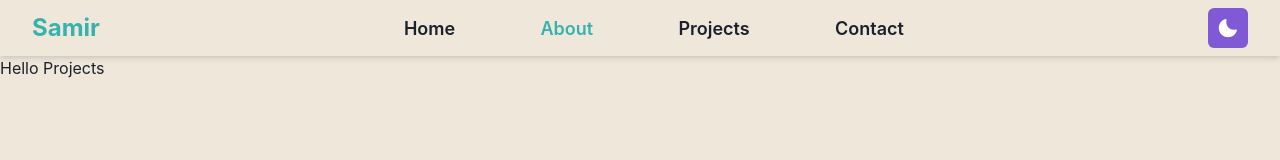
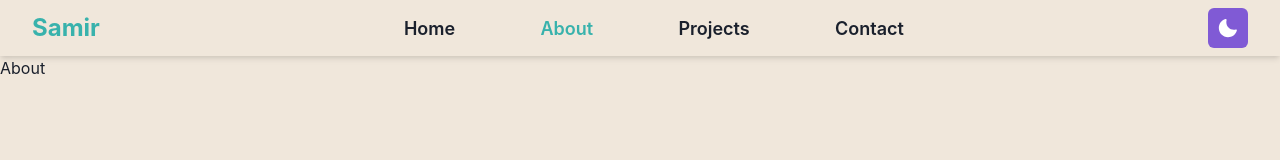
Before and after one commit to Samiroutlook/Navbar, a React (Vite) app: page /about in a window 1280 px wide. Shown: the top 160 px of the page. Built offline with nearby package versions, Linux system fonts and the light colour scheme.

Commit message:
add routs

```diff
--- a/src/Components/Pages/About.jsx
+++ b/src/Components/Pages/About.jsx
@@ -1,7 +1,7 @@
 import React from "react";
 
 function About() {
-  return <div>Hello Projects</div>;
+  return <div>About</div>;
 }
 
 export default About;
--- a/src/Components/Pages/Contact.jsx
+++ b/src/Components/Pages/Contact.jsx
@@ -1,7 +1,7 @@
 import React from "react";
 
 function Contact() {
-  return <div>Hello</div>;
+  return <div>Contact</div>;
 }
 
 export default Contact;
--- a/src/Components/Pages/Home.jsx
+++ b/src/Components/Pages/Home.jsx
@@ -1,7 +1,7 @@
 import React from "react";
 
 function Home() {
-  return <div>Hello Home</div>;
+  return <div>Home</div>;
 }
 
 export default Home;
--- a/src/Components/Pages/Projects.jsx
+++ b/src/Components/Pages/Projects.jsx
@@ -1,7 +1,7 @@
 import React from "react";
 
 function Projects() {
-  return <div>Hello About</div>;
+  return <div>Projects</div>;
 }
 
 export default Projects;
```
